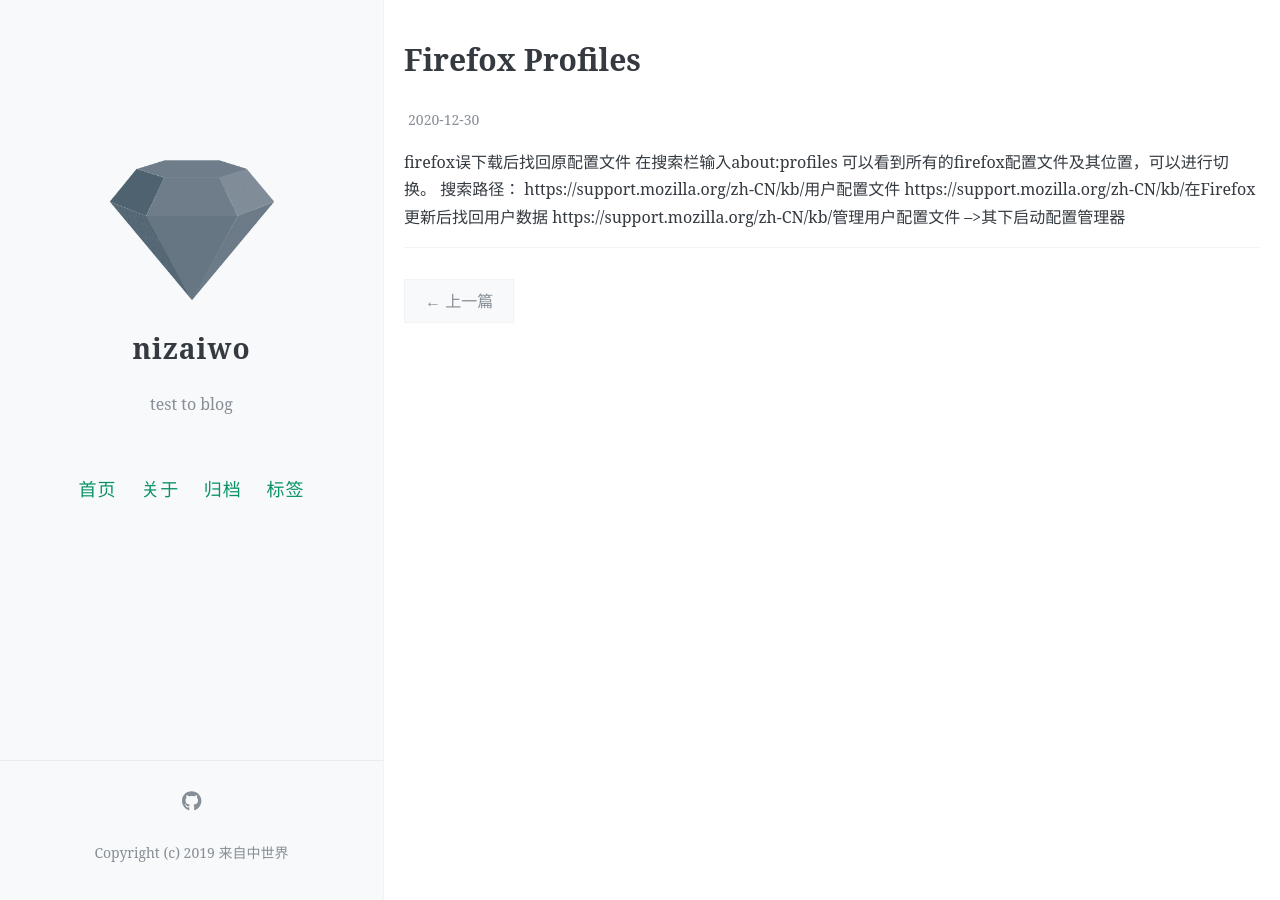
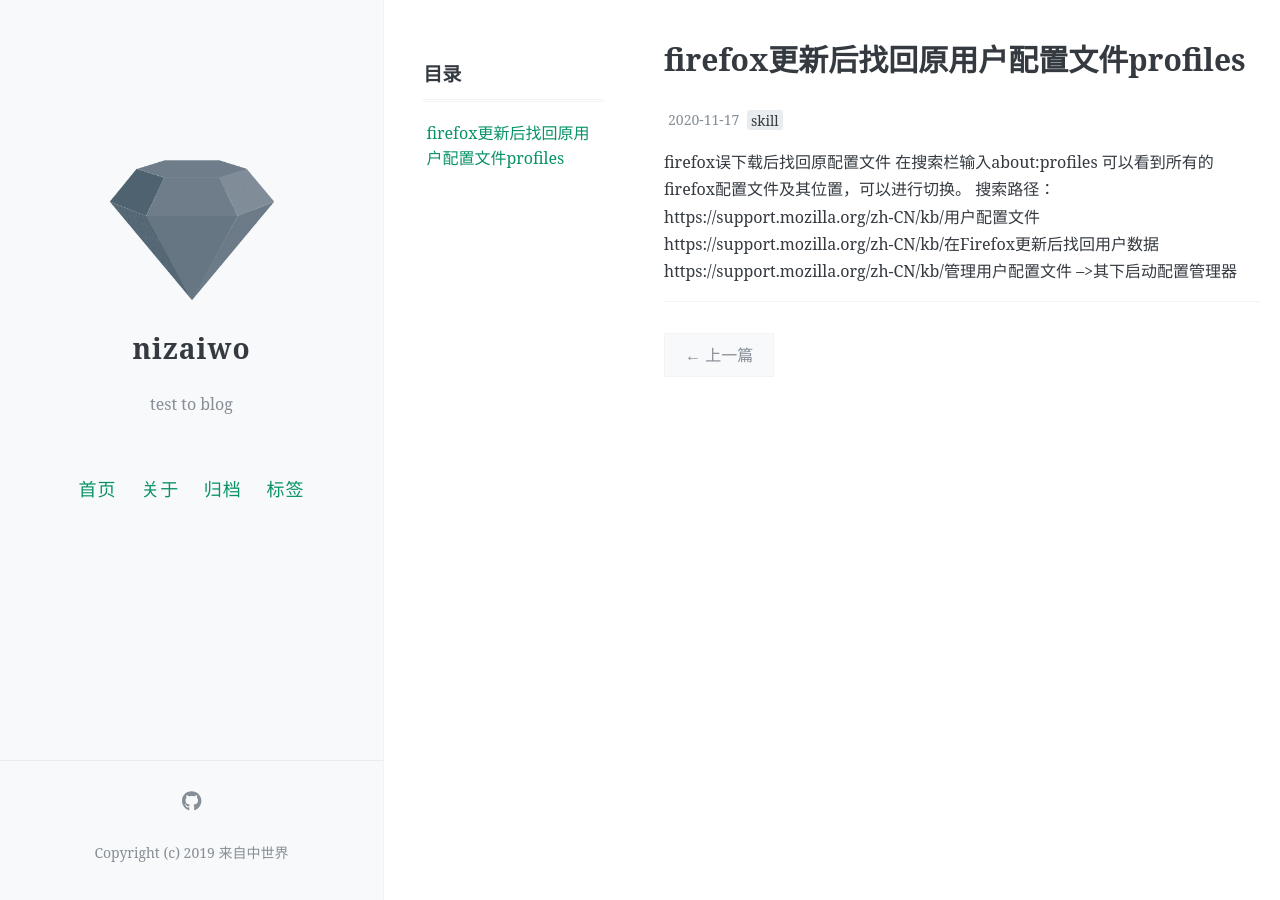
Before and after one commit to nizaiwo/blogs, a Jekyll site: the page built from _posts/2020-12-30-firefox-profiles.md, in a window 1280 px wide. Built offline with Jekyll 4.4.1, drawn with Linux system fonts in a browser that asks for light colours; our own code applies the rules of GitHub Pages for plain Markdown files; comment, search, counter and statistics services are not loaded.

Commit message:
Update 2020-12-30-firefox-profiles.md

```diff
--- a/_posts/2020-12-30-firefox-profiles.md
+++ b/_posts/2020-12-30-firefox-profiles.md
@@ -1,3 +1,12 @@
+---
+layout: post
+title: firefox更新后找回原用户配置文件profiles
+date: 2020-11-17
+Author: nizaiwo
+tags: [skill]
+comments: true
+toc: true
+---
 firefox误下载后找回原配置文件
 在搜索栏输入about:profiles 可以看到所有的firefox配置文件及其位置，可以进行切换。
 搜索路径：
```
